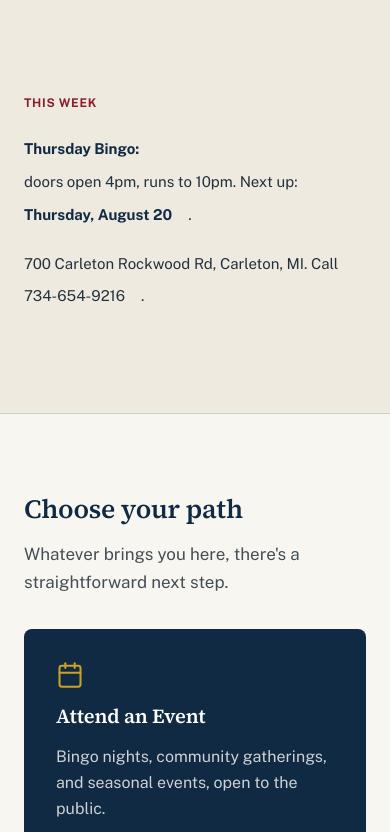
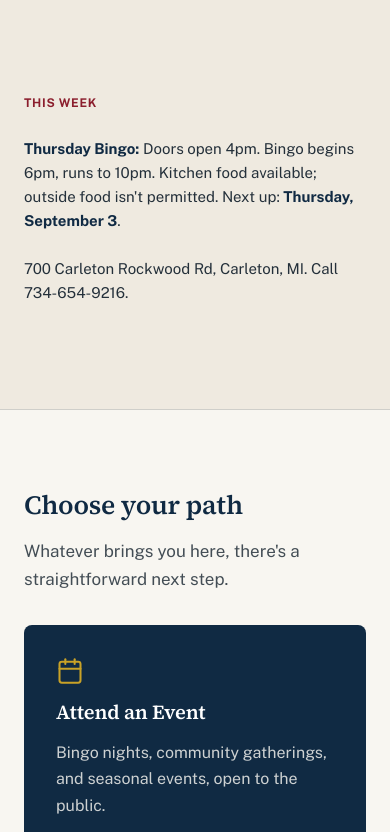
Before and after one commit to bradley1eziuka-png/vfw, a website: page index.html in a window 390 px wide. Shown: the part 1780-2612 px from the top of the page. Drawn offline with nearby package versions, Linux system fonts and the light colour scheme.

Commit message:
Fix stale bingo copy and tighten sparse desktop hero/banner padding
Bug fix:
- Home page's "This week" activity strip had stale Thursday Bingo copy
  (missing the 6pm start time and food policy note) while the preview
  card and Events page already had the corrected version.
- Single-sourced the recurring facts (hours, food policy) in js/main.js
  (BINGO_HOURS, BINGO_FOOD_POLICY) and wired all 3 locations to pull from
  it via [data-bingo-hours]/[data-bingo-food] spans, so future edits only
  need to happen in one place. Static fallback text left in the HTML
  matches, for the rare case JS doesn't run.
- Also replaced the hardcoded "Next up: Thursday, August 20" (already
  stale) with a computed next-Thursday date so this can't recur weekly.
- Along the way, found and fixed a real bug: .activity__row's flex-wrap
  was breaking sentence flow once the copy got longer (a trailing period
  was wrapping onto its own line). Switched to normal text flow.

Layout fix:
- Root cause of the "sparse" hero/banner sections: .activity and
  .page-header are <section> elements that inherit the generic
  `section { padding-block: var(--space-6) }` rule *on top of* their own
  .activity__inner/.page-header__inner padding, roughly doubling their
  vertical padding. Added desktop-only (900px+) overrides that cancel the
  duplicate and set a tighter, intentional total. Mobile is untouched.
  Affects Membership/Events/Rentals/Contact consistently since they all
  share .page-header.

```diff
--- a/css/style.css
+++ b/css/style.css
@@ -365,6 +365,15 @@ summary:focus-visible {
   padding-block: var(--space-6) var(--space-5);
   max-width: 62ch;
 }
+/* .page-header is a <section>, so it also inherits the generic
+   `section { padding-block: var(--space-6) }` rule below, stacking with
+   .page-header__inner's own padding above. Left as-is at mobile widths
+   (established, reads fine); cancelled at desktop where the combined
+   ~160px/128px of padding reads as sparse next to a one-line H1 + subhead. */
+@media (min-width: 900px) {
+  .page-header { padding-block: 0; }
+  .page-header__inner { padding-block: var(--space-5) var(--space-4); }
+}
 .page-header h1 {
   color: #FFFFFF;
   font-size: clamp(2rem, 3.2vw + 1rem, 2.75rem);
@@ -453,6 +462,15 @@ summary:focus-visible {
   gap: var(--space-3) var(--space-5);
   align-items: center;
 }
+/* .activity is a <section>, which by default inherits the generic
+   `section { padding-block: var(--space-6) }` rule below — stacking with
+   .activity__inner's own padding to make this compact strip far taller
+   than intended. Left as-is at mobile widths (established, reads fine);
+   cancelled at desktop where the extra height reads as sparse. */
+@media (min-width: 900px) {
+  .activity { padding-block: 0; }
+  .activity__inner { padding-block: var(--space-4); }
+}
 .activity__badge {
   font-size: 0.75rem;
   font-weight: 700;
@@ -461,11 +479,8 @@ summary:focus-visible {
   color: var(--color-burgundy);
 }
 .activity__row {
-  display: flex;
-  flex-wrap: wrap;
-  gap: var(--space-1) var(--space-2);
-  align-items: baseline;
   font-size: 0.9375rem;
+  line-height: 1.6;
 }
 .activity__row strong { color: var(--color-navy); }
 
--- a/index.html
+++ b/index.html
@@ -118,7 +118,8 @@
   <section class="activity" aria-label="This week at the Post">
     <div class="wrap activity__inner">
       <span class="activity__badge">This week</span>
-      <p class="activity__row"><strong>Thursday Bingo:</strong> doors open 4pm, runs to 10pm. Next up: <strong>Thursday, August 20</strong>.</p>
+      <!-- Bingo hours/food text and the next-Thursday date are single-sourced in js/main.js (BINGO_HOURS, BINGO_FOOD_POLICY, and the next-bingo date calc). Edit there, not here. -->
+      <p class="activity__row"><strong>Thursday Bingo:</strong> <span data-bingo-hours>Doors open 4pm. Bingo begins 6pm, runs to 10pm.</span> <span data-bingo-food>Kitchen food available; outside food isn't permitted.</span> Next up: <strong><span data-next-bingo>Thursday</span></strong>.</p>
       <p class="activity__row">700 Carleton Rockwood Rd, Carleton, MI. Call <a href="tel:+17346549216">734-654-9216</a>.</p>
     </div>
   </section>
@@ -176,7 +177,8 @@
         <div class="event-card">
           <span class="event-card__day">Every Thursday</span>
           <h3>Bingo Night</h3>
-          <p>Doors open 4pm, bingo begins 6pm, runs to 10pm. Kitchen food available, outside food isn't permitted.</p>
+          <!-- Single-sourced in js/main.js (BINGO_HOURS, BINGO_FOOD_POLICY). Edit there, not here. -->
+          <p><span data-bingo-hours>Doors open 4pm. Bingo begins 6pm, runs to 10pm.</span> <span data-bingo-food>Kitchen food available; outside food isn't permitted.</span></p>
           <p class="event-card__meta">Games from $1. Full pricing on the Events page.</p>
         </div>
         <div class="event-card">
--- a/js/main.js
+++ b/js/main.js
@@ -1,6 +1,33 @@
 // VFW Post 4093 — shared behavior. No framework, no build step.
 
+// Single source of truth for Thursday Bingo facts that are quoted on more
+// than one page (Home's "this week" strip, Home's events preview, the full
+// Events page). Update the two strings below and every [data-bingo-*] spot
+// on the site picks up the change automatically — no more hunting down each
+// hand-written copy. Static text left inside those spans in the HTML is
+// just a same-content fallback for the rare case JS doesn't run.
+const BINGO_HOURS = "Doors open 4pm. Bingo begins 6pm, runs to 10pm.";
+const BINGO_FOOD_POLICY = "Kitchen food available; outside food isn't permitted.";
+
 document.addEventListener("DOMContentLoaded", () => {
+  document.querySelectorAll("[data-bingo-hours]").forEach((el) => {
+    el.textContent = BINGO_HOURS;
+  });
+  document.querySelectorAll("[data-bingo-food]").forEach((el) => {
+    el.textContent = BINGO_FOOD_POLICY;
+  });
+
+  // "Next up" date on Home's this-week strip: computed instead of
+  // hand-typed, so it can't go stale the way a hardcoded date did.
+  const nextBingoEl = document.querySelector("[data-next-bingo]");
+  if (nextBingoEl) {
+    const today = new Date();
+    const daysUntilThursday = (4 - today.getDay() + 7) % 7;
+    const next = new Date(today);
+    next.setDate(today.getDate() + daysUntilThursday);
+    nextBingoEl.textContent = next.toLocaleDateString("en-US", { weekday: "long", month: "long", day: "numeric" });
+  }
+
   // Mobile nav toggle
   const toggle = document.querySelector(".nav-toggle");
   const mobileNav = document.querySelector(".mobile-nav");
```
Also changed, not shown: events.html (+3 -2 lines).
